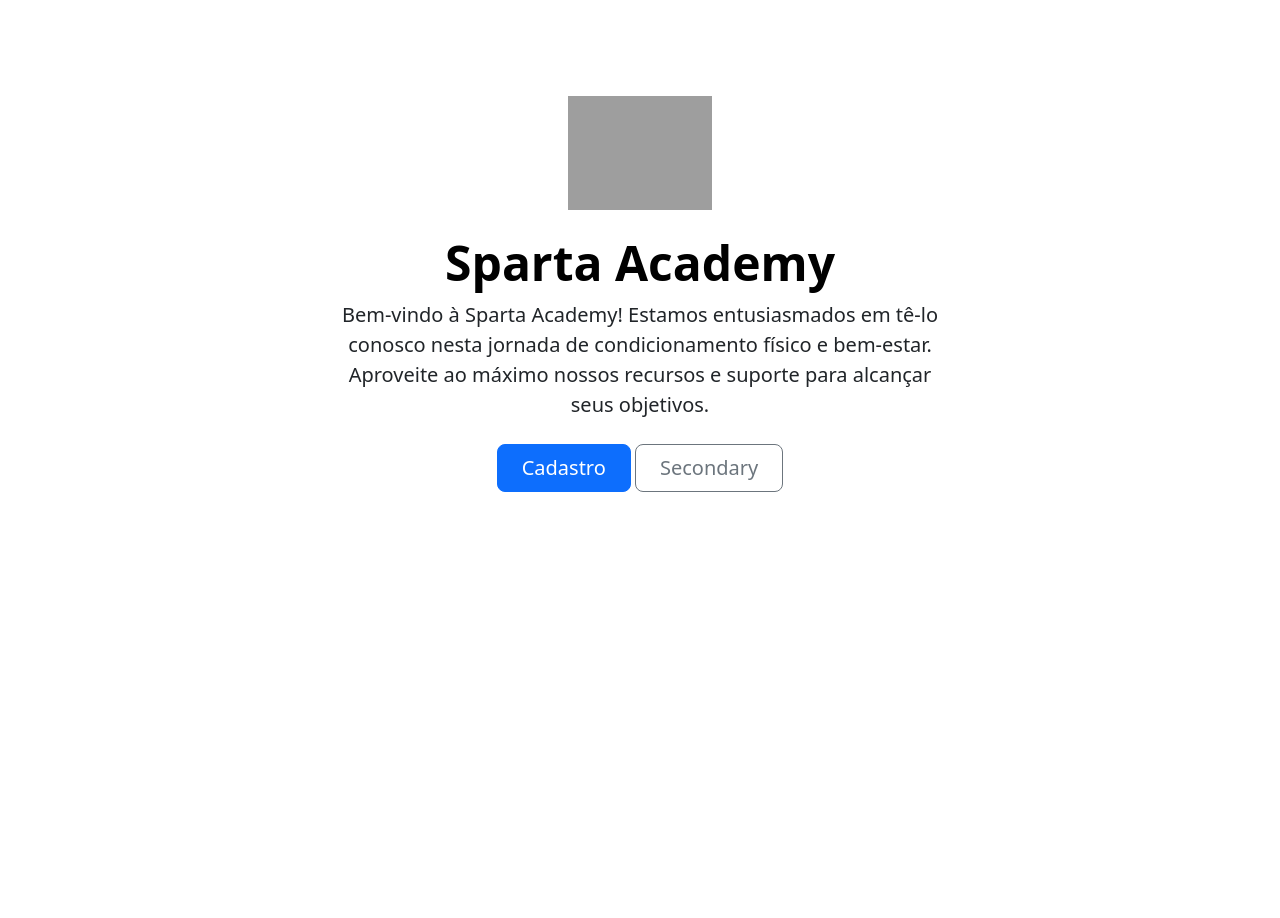
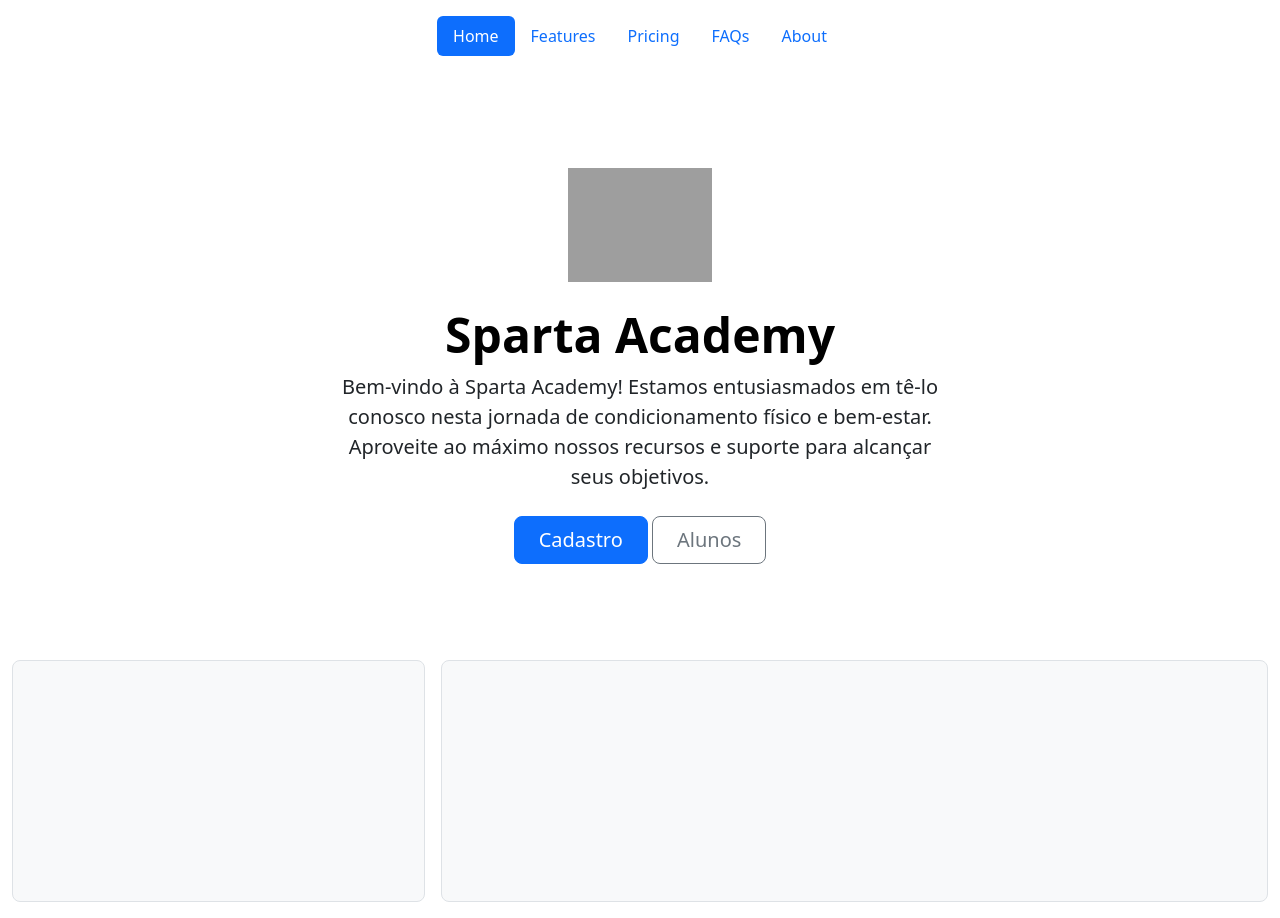
Before and after one commit to Luanv-dev/SpartaAcademy, a PHP site: page /home.php in a window 1280 px wide. Before the commit the page ends 492 px from the top, so only its background shows below. Run offline with PHP 8.4, Linux system fonts and the light colour scheme; a stand-in replaces the project's code that opens the database connection; grey boxes are pictures that could not be loaded.

Commit message:
ajuste na home

```diff
--- a/crud/home.php
+++ b/crud/home.php
@@ -8,16 +8,41 @@
   </head>
   <body>
     <main>
+        <div class="b-example-divider"></div>
+
+        <div class="container">
+            <header class="d-flex justify-content-center py-3">
+            <ul class="nav nav-pills">
+                <li class="nav-item"><a href="#" disabled class="nav-link active" aria-current="page">Home</a></li>
+                <li class="nav-item"><a href="#" class="nav-link">Features</a></li>
+                <li class="nav-item"><a href="#" class="nav-link">Pricing</a></li>
+                <li class="nav-item"><a href="#" class="nav-link">FAQs</a></li>
+                <li class="nav-item"><a href="#" class="nav-link">About</a></li>
+            </ul>
+            </header>
+        </div>
+
         <div class="px-4 py-5 my-5 text-center">
-            <img class="d-block mx-auto mb-4" src="/images/spartanMuscled.png" alt="" width="144" height="114">
+            <img class="d-block mx-auto mb-4" src="../images/spartanMuscled.png" alt="" width="144" height="114">
             <h1 class="display-5 fw-bold text-body-emphasis">Sparta Academy</h1>
             <div class="col-lg-6 mx-auto">
                 <p class="lead mb-4">Bem-vindo à Sparta Academy! Estamos entusiasmados em tê-lo conosco nesta jornada de condicionamento físico e bem-estar. Aproveite ao máximo nossos recursos e suporte para alcançar seus objetivos.</p>
                 <a href="registerClient.php" class="btn btn-primary btn-lg px-4 gap-3">Cadastro</a>
-                <a href="registerClient.php" class="btn btn-outline-secondary btn-lg px-4">Secondary</a>
+                <a href="" class="btn btn-outline-secondary btn-lg px-4">Alunos</a>
               </div>
             </div>
-          </div>
+        </div>
+
+        <div class="container-fluid pb-3">
+            <div class="d-grid gap-3" style="grid-template-columns: 1fr 2fr;">
+              <div class="bg-body-tertiary border rounded-3">
+                <br><br><br><br><br><br><br><br><br><br>
+              </div>
+              <div class="bg-body-tertiary border rounded-3">
+                <br><br><br><br><br><br><br><br><br><br>
+              </div>
+            </div>
+        </div>
     </main>
   </body>
 </html>
```
Also changed, not shown: crud/view.php (added, +59 -0 lines), images/spartalog.png (added).
